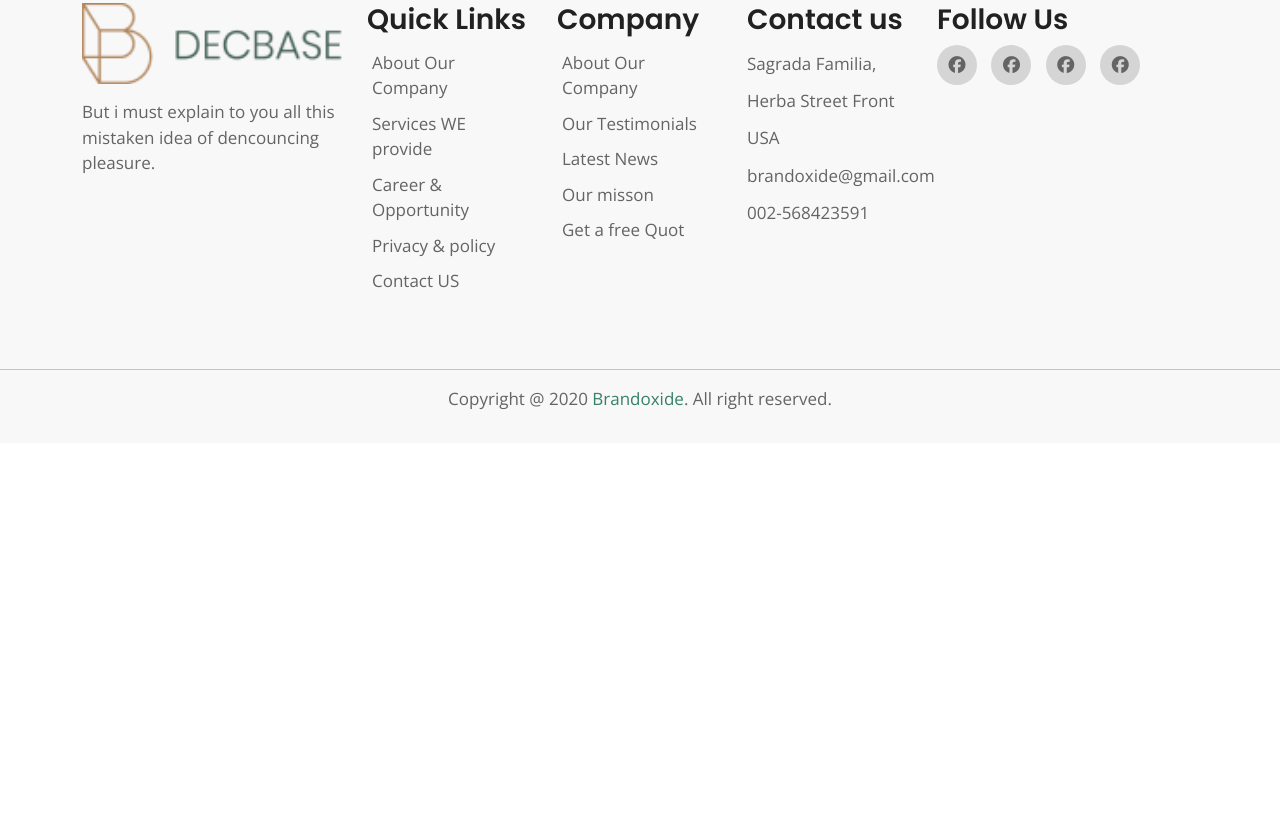
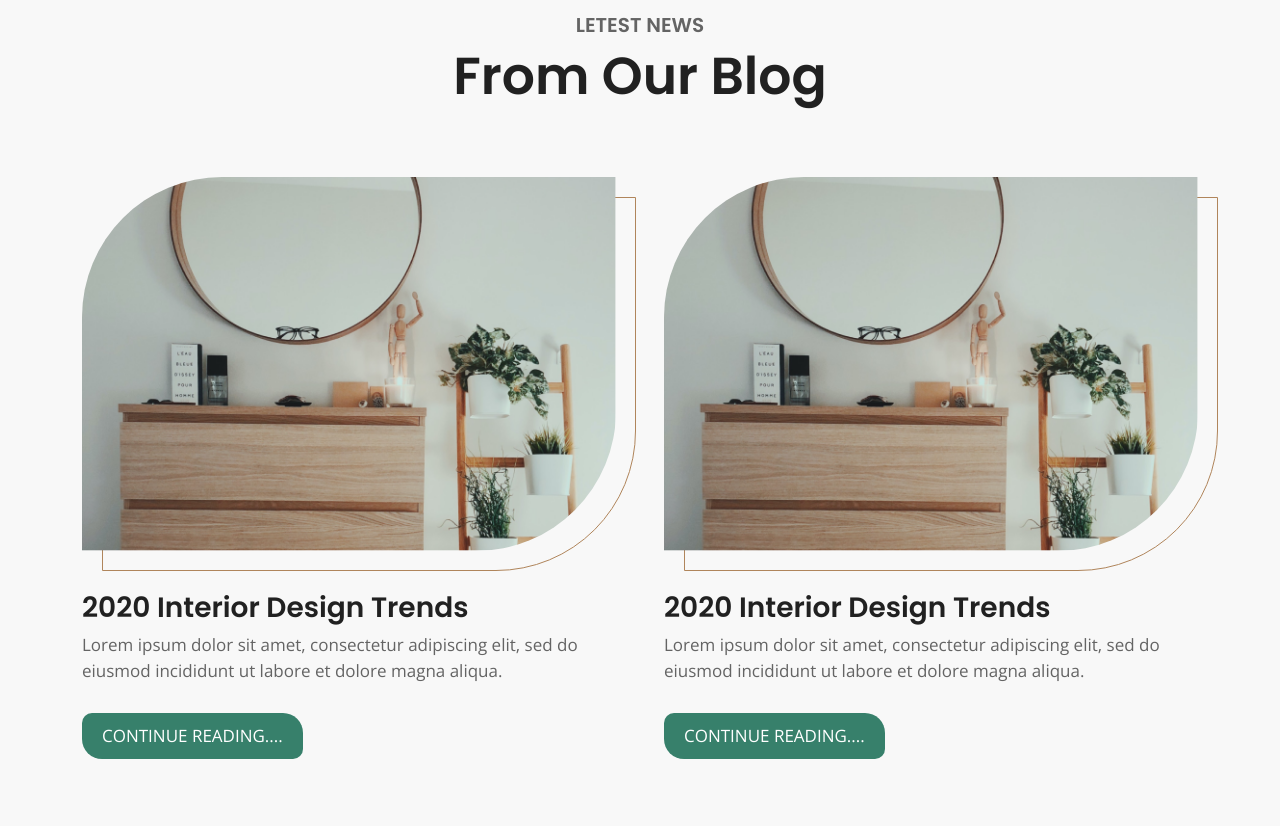
Before and after one commit to jahidpappuctg/Interior-Design, a plain HTML site: page index.html in a window 1280 px wide. Shown: the part 4404-5230 px from the top of the page. Before the commit the page ends 4847 px from the top, so only its background shows below. Drawn offline with nearby package versions, Linux system fonts and the light colour scheme.

Commit message:
blog completed

```diff
--- a/index.html
+++ b/index.html
@@ -278,8 +278,11 @@
         </div>
 
         <div class="row">
+
           <div class="col-lg-12">
+
             <div class="all-testimonial owl-carousel">
+
               <div class="singal-testimonial">
                 <div class="testimonial-content">
                   <div class="testimonial-img">
@@ -297,6 +300,7 @@
                   </div>
                 </div>
               </div>
+
               <div class="singal-testimonial">
                 <div class="testimonial-content">
                   <div class="testimonial-img">
@@ -314,6 +318,7 @@
                   </div>
                 </div>
               </div>
+
               <div class="singal-testimonial">
                 <div class="testimonial-content">
                   <div class="testimonial-img">
@@ -331,11 +336,68 @@
                   </div>
                 </div>
               </div>
+
             </div>
+
+          </div>
+
+        </div>
+
+        <div class="design">
+          <img src="assets/img/group.png" alt="">
+        </div>
+
+      </div>
+
+    </section>
+
+    <!--  -->
+<section class="blog-area">
+
+  <div class="container">
+
+    <div class="row">
+      <div class="col-lg-6 offset-lg-3">
+        <div class="section-heading text-center">
+          <h3>LETEST NEWS</h3>
+          <h2>From Our Blog</h2>
+        </div>
+      </div>
+    </div>
+    <div class="row gx-5">
+      <div class="col-lg-6">
+        <div class="singal-blog ">
+          <div class="blog-img design-image">
+            <img src="assets/img/blogimg1.png" alt="">
+          </div>
+          <div class="blog-text">
+            <h3>2020 Interior Design Trends</h3>
+            <p>Lorem ipsum dolor sit amet, consectetur adipiscing elit, sed do eiusmod
+              incididunt ut labore et dolore magna aliqua.</p>
+              <a href="" class="theme-btn">CONTINUE READING....</a>
           </div>
         </div>
       </div>
-    </section>
+
+      <div class="col-lg-6">
+        <div class="singal-blog">
+          <div class="blog-img design-image">
+            <img src="assets/img/blogimg1.png" alt="">
+          </div>
+          <div class="blog-text">
+            <h3>2020 Interior Design Trends</h3>
+            <p>Lorem ipsum dolor sit amet, consectetur adipiscing elit, sed do eiusmod
+              incididunt ut labore et dolore magna aliqua.</p>
+              <a href="" class="theme-btn">CONTINUE READING....</a>
+          </div>
+        </div>
+      </div>
+    </div>
+
+  </div>
+
+</section>
+    <!--  -->
 
 
   </div>
--- a/style.css
+++ b/style.css
@@ -400,7 +400,35 @@ img {
   margin-left: 15px;
 }
 
+.testimonial-area .design {
+  position: absolute;
+  content: "";
+  top: -70px;
+  left: 0;
+}
 
+/*blog-area  */
+
+.blog-area{
+  background-color: #F8F8F8;
+  padding: 100px 0;
+}
+
+.blog-area .section-heading {
+  margin-bottom: 70px;
+}
+
+.blog-text{
+  margin: 40px 0;
+}
+.blog-text p{
+  margin-bottom: 0;
+}
+
+.blog-text .theme-btn{
+  display: inline-block;
+  margin-top: 30px;
+}
 
 
 
```
Also changed, not shown: assets/img/blogimg1.png (added), assets/img/blogimg2.png (added).
